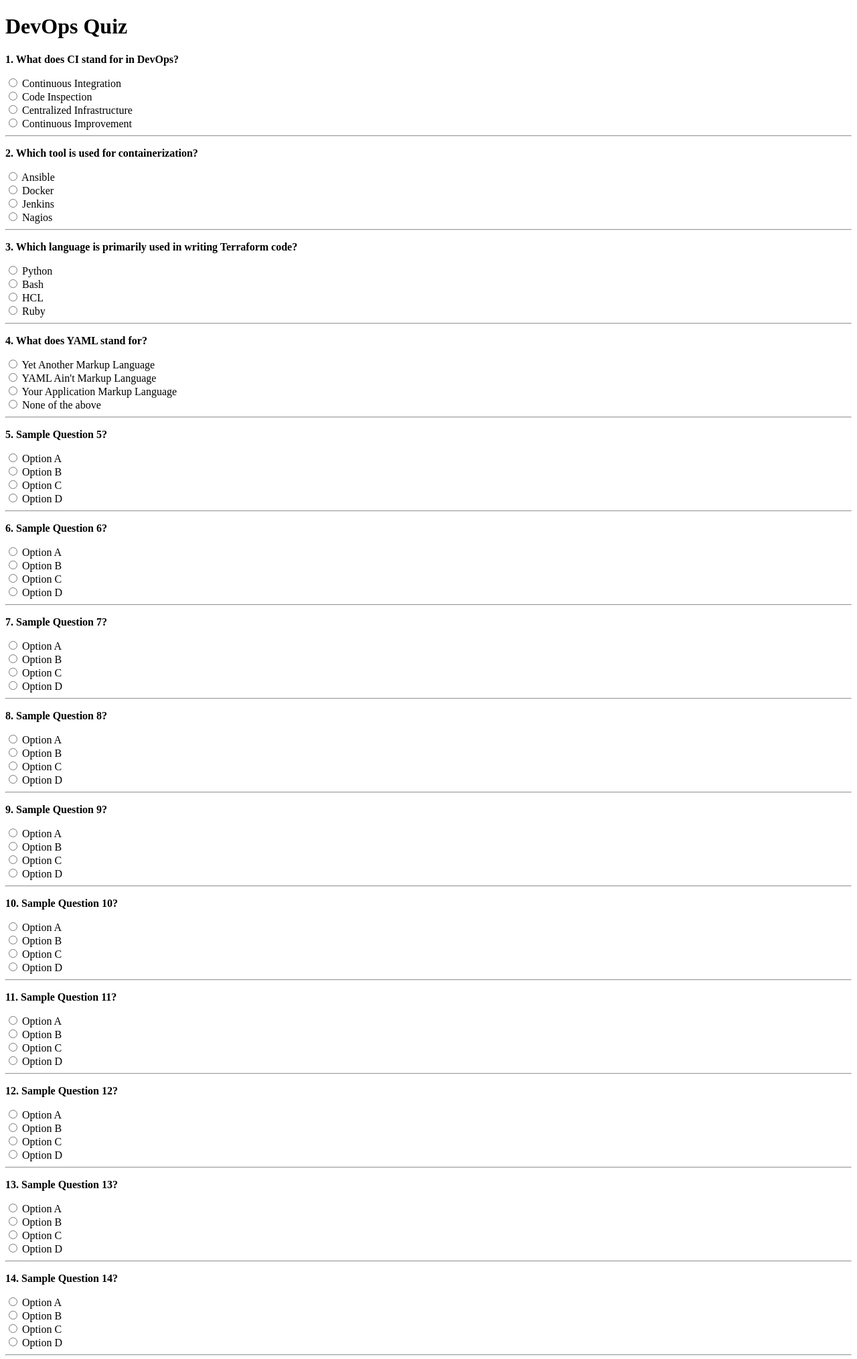
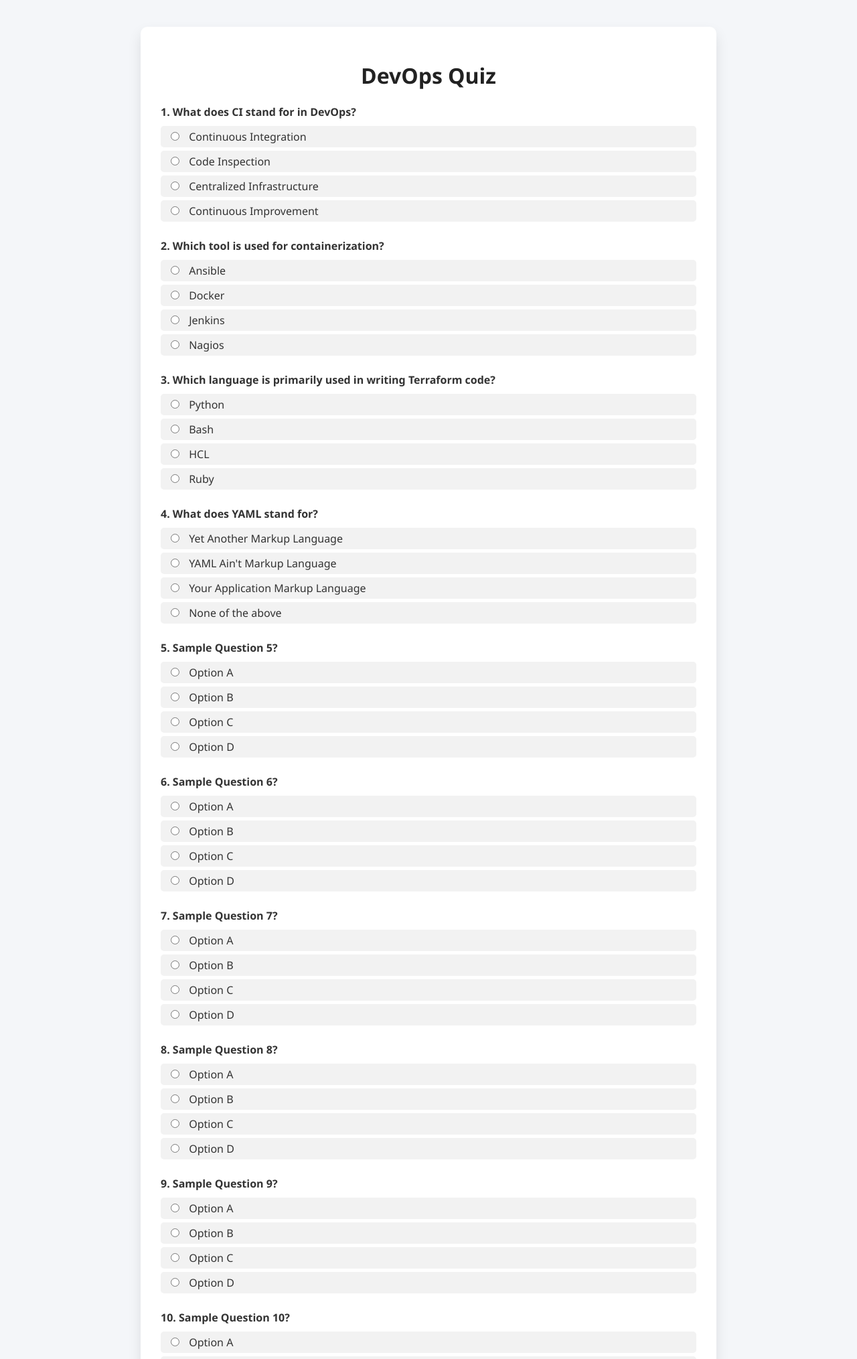
Before and after one commit to sayedhamdi/devops-orange-app, a Flask app: page / in a window 1280 px wide. Shown: the top 2029 px of the page at 67% size. Run offline with Flask 3, Linux system fonts and the light colour scheme.

Commit message:
version 2 avec design

```diff
--- /dev/null
+++ b/static/style.css
@@ -0,0 +1,84 @@
+body {
+    font-family: 'Segoe UI', Tahoma, Geneva, Verdana, sans-serif;
+    background-color: #f4f6f9;
+    margin: 0;
+    padding: 0;
+    color: #333;
+}
+
+.container {
+    max-width: 800px;
+    margin: 40px auto;
+    background-color: white;
+    padding: 30px;
+    border-radius: 10px;
+    box-shadow: 0 10px 20px rgba(0, 0, 0, 0.1);
+}
+
+h1 {
+    text-align: center;
+    color: #222;
+}
+
+.question-block {
+    margin-bottom: 25px;
+}
+
+.question-block p {
+    font-weight: bold;
+    margin-bottom: 10px;
+}
+
+label {
+    display: block;
+    padding: 5px 10px;
+    border-radius: 5px;
+    margin-bottom: 5px;
+    background-color: #f2f2f2;
+    transition: background-color 0.2s ease-in-out;
+}
+
+input[type="radio"] {
+    margin-right: 10px;
+}
+
+label:hover {
+    background-color: #e6e6e6;
+}
+
+button {
+    display: block;
+    width: 100%;
+    padding: 15px;
+    font-size: 16px;
+    background-color: #4CAF50;
+    border: none;
+    color: white;
+    border-radius: 8px;
+    cursor: pointer;
+}
+
+button:hover {
+    background-color: #45a049;
+}
+
+.result-score {
+    text-align: center;
+    font-size: 24px;
+    font-weight: bold;
+    margin-top: 20px;
+    color: #2c3e50;
+}
+
+.review {
+    margin-top: 20px;
+}
+
+.review li {
+    margin-bottom: 15px;
+    list-style: none;
+    padding: 10px;
+    background-color: #fdfdfd;
+    border-left: 4px solid #4CAF50;
+    border-radius: 6px;
+}
--- a/templates/index.html
+++ b/templates/index.html
@@ -4,25 +4,27 @@
 <head>
     <meta charset="UTF-8">
     <title>DevOps Quiz</title>
+    <link rel="stylesheet" href="{{ url_for('static', filename='style.css') }}">
 </head>
 
 <body>
+    <div class="container">
         <h1>DevOps Quiz</h1>
         <form action="/submit" method="post">
             {% for q in questions %}
-        <div>
-            <p><strong>{{ loop.index }}. {{ q.question }}</strong></p>
+            <div class="question-block">
+                <p>{{ loop.index }}. {{ q.question }}</p>
                 {% for option in q.options %}
                 <label>
                     <input type="radio" name="q{{ loop.index0 }}" value="{{ option }}" required>
                     {{ option }}
-            </label><br>
+                </label>
                 {% endfor %}
             </div>
-        <hr>
             {% endfor %}
             <button type="submit">Submit Quiz</button>
         </form>
+    </div>
 </body>
 
 </html>
```
Also changed, not shown: templates/result.html (+12 -6 lines). Lines whose indentation alone changed are shown as unchanged.
